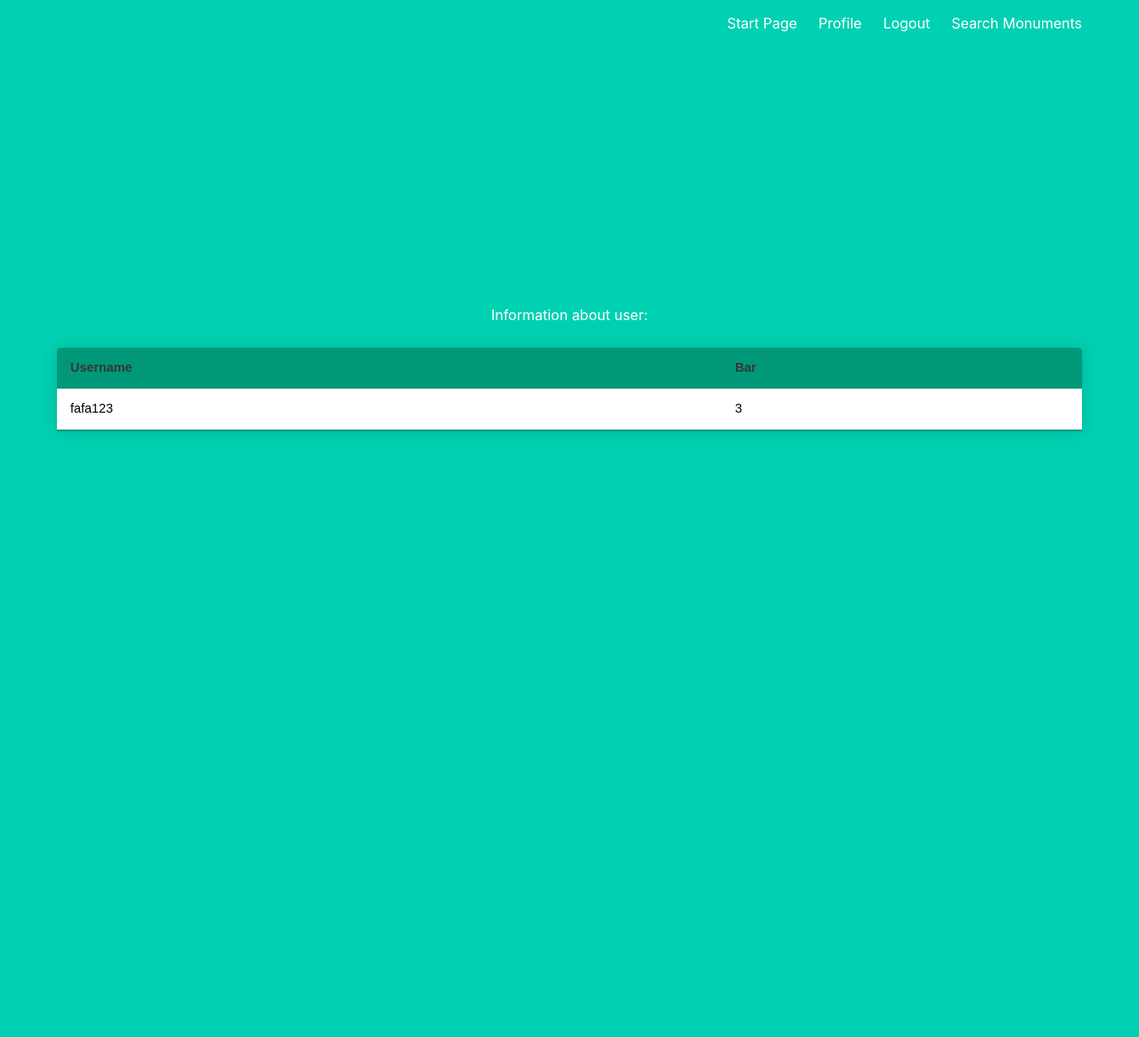
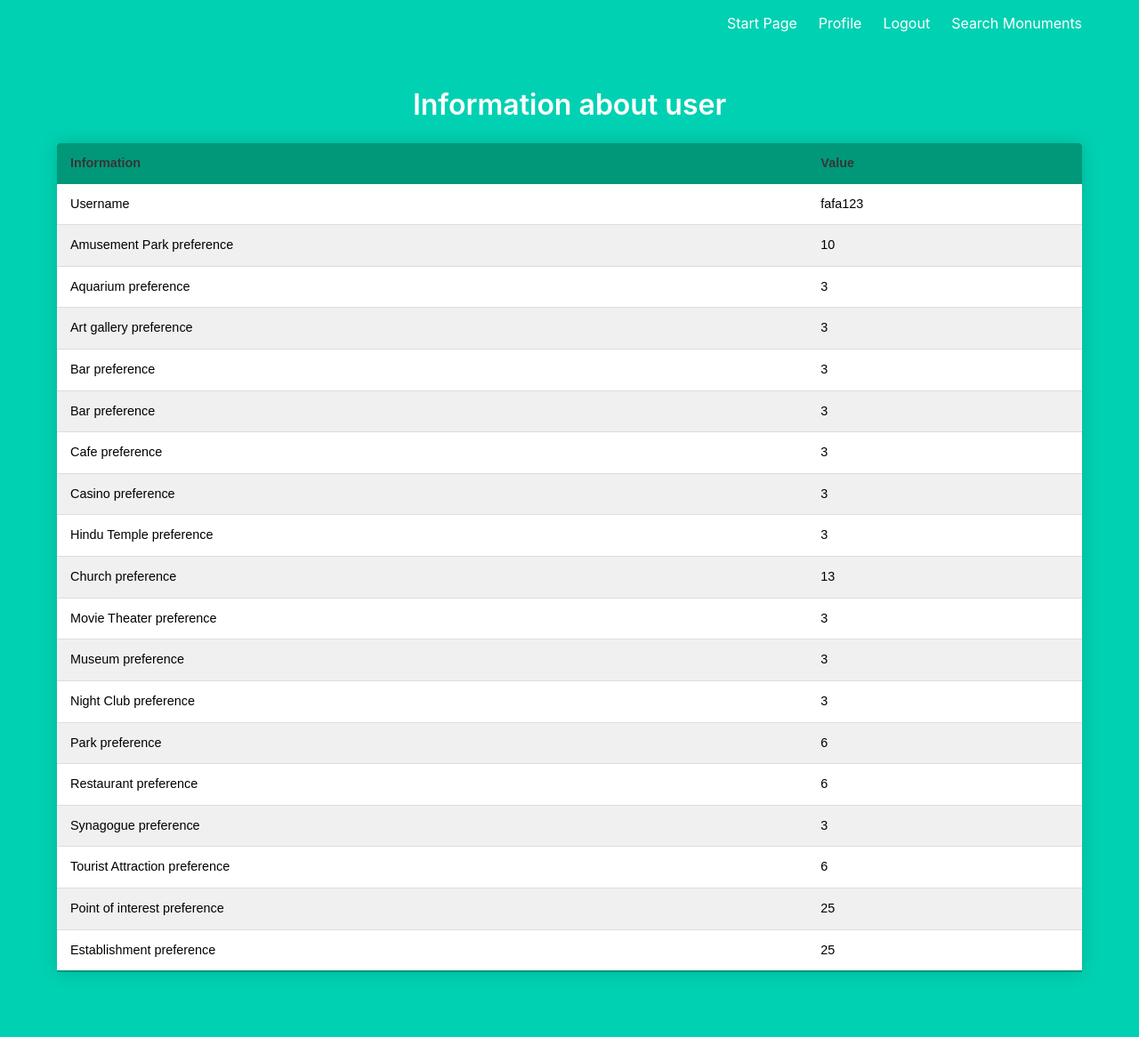
Before and after one commit to PawelRaczkowski/airproject, a Flask app: page /profile in a window 1280 px wide. Shown: the whole page at 89% size. Before the commit the page ends 488 px from the top, so only its background shows below. Run offline with Flask 2, Linux system fonts and the light colour scheme; a user stored in the database is signed in; data comes from the database, SQL or seed files in the repository; both versions use the stored data as it was after the commit.

Commit message:
Drobne poprawki zrobione

```diff
--- a/Projekt/AIRProject/main.py
+++ b/Projekt/AIRProject/main.py
@@ -207,6 +207,7 @@ def ChosenMonument():
     monuments=cache.get('monuments')
     monument=FindMonumentByName(monuments, chosen)
     UpdateSetOfTags(monument, setOfTags)
+    db.session.commit()
     ## TODO:mapka google która wyznacza Ci trasę,jak dotrzesz to wykorzystać czytanie wikipedii głosem IVONY
 
     textToSay=getInfoString(chosen)
--- a/Projekt/AIRProject/templates/chosenMonument.html
+++ b/Projekt/AIRProject/templates/chosenMonument.html
@@ -134,7 +134,11 @@ intervalId=setInterval(function(){
         msg.text = textToSay;
         window.speechSynthesis.speak(msg);
     }
-    document.getElementById('dynamicplace').appendChild(btn);
+    var newdiv=document.createElement("div");
+    newdiv.id="newdiv";
+    document.getElementById('dynamicplace').appendChild(newdiv)
+    document.getElementById('newdiv').appendChild(btn);
+
 }
 }, 3000)
 
--- a/Projekt/AIRProject/templates/profile.html
+++ b/Projekt/AIRProject/templates/profile.html
@@ -1,7 +1,7 @@
 {% extends "base.html" %}
 
 {% block content %}
-<h1>Information about user:</h1>
+<h1 class="title">Information about user:</h1>
 <table class="styled-table">
     <thead>
         <tr>
--- a/Projekt/AIRProject/templates/profileWithPreferences.html
+++ b/Projekt/AIRProject/templates/profileWithPreferences.html
@@ -1,17 +1,91 @@
 {% extends "base.html" %}
 
 {% block content %}
-<h1>Information about user:</h1>
+<h1 class="title">Information about user</h1>
 <table class="styled-table">
     <thead>
         <tr>
-            <th>Username</th>
-            <th>Bar</th>
+            <th>Information</th>
+            <th>Value</th>
         </tr>
     </thead>
     <tbody>
-        <td>{{ name }}</td>
-        <td>{{ yourtag.bar }}</td>
+        <tr>
+            <td>Username</td>
+            <td>{{ name }}</td>
+        </tr>
+        <tr>
+            <td>Amusement Park preference</td>
+            <td>{{ yourtag.amusement_park }}</td>
+        </tr>
+        <tr>
+            <td>Aquarium preference</td>
+            <td>{{ yourtag.aquarium }}</td>
+        </tr>
+        <tr>
+            <td>Art gallery preference</td>
+            <td>{{ yourtag.art_gallery }}</td>
+        </tr>
+        <tr>
+            <td>Bar preference</td>
+            <td>{{ yourtag.bar }}</td>
+        </tr>
+        <tr>
+            <td>Bar preference</td>
+            <td>{{ yourtag.bar }}</td>
+        </tr>
+        <tr>
+            <td>Cafe preference</td>
+            <td>{{ yourtag.cafe }}</td>
+        </tr>
+        <tr>
+            <td>Casino preference</td>
+            <td>{{ yourtag.casino }}</td>
+        </tr>
+        <tr>
+            <td>Hindu Temple preference</td>
+            <td>{{ yourtag.hindu_temple }}</td>
+        </tr>
+        <tr>
+            <td>Church preference</td>
+            <td>{{ yourtag.church }}</td>
+        </tr>
+        <tr>
+            <td>Movie Theater preference</td>
+            <td>{{ yourtag.movie_theater }}</td>
+        </tr>
+        <tr>
+            <td>Museum preference</td>
+            <td>{{ yourtag.museum }}</td>
+        </tr>
+        <tr>
+            <td>Night Club preference</td>
+            <td>{{ yourtag.night_club }}</td>
+        </tr>
+        <tr>
+            <td>Park preference</td>
+            <td>{{ yourtag.park }}</td>
+        </tr>
+        <tr>
+            <td>Restaurant preference</td>
+            <td>{{ yourtag.restaurant }}</td>
+        </tr>
+        <tr>
+            <td>Synagogue preference</td>
+            <td>{{ yourtag.synagogue }}</td>
+        </tr>
+        <tr>
+            <td>Tourist Attraction preference</td>
+            <td>{{ yourtag.tourist_attraction }}</td>
+        </tr>
+        <tr>
+            <td>Point of interest preference</td>
+            <td>{{ yourtag.point_of_interest }}</td>
+        </tr>
+        <tr>
+            <td>Establishment preference</td>
+            <td>{{ yourtag.establishment }}</td>
+        </tr>
     </tbody>
 </table>
 {% endblock %}
```
Also changed, not shown: Projekt/AIRProject/static/main.css (added, +76 -0 lines), Projekt/AIRProject/db.sqlite.
